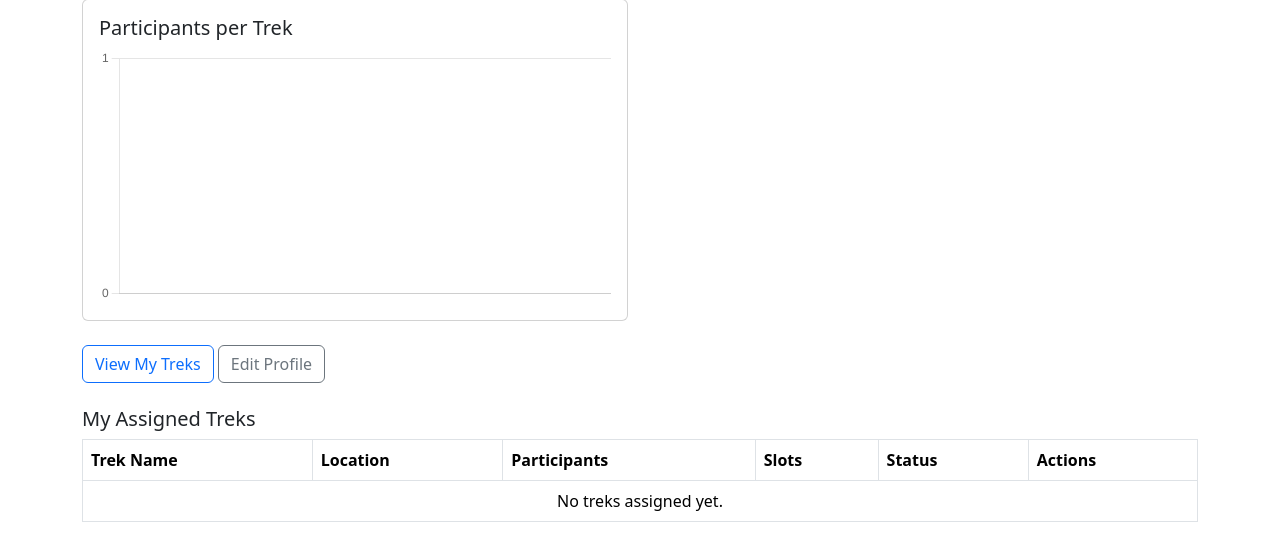
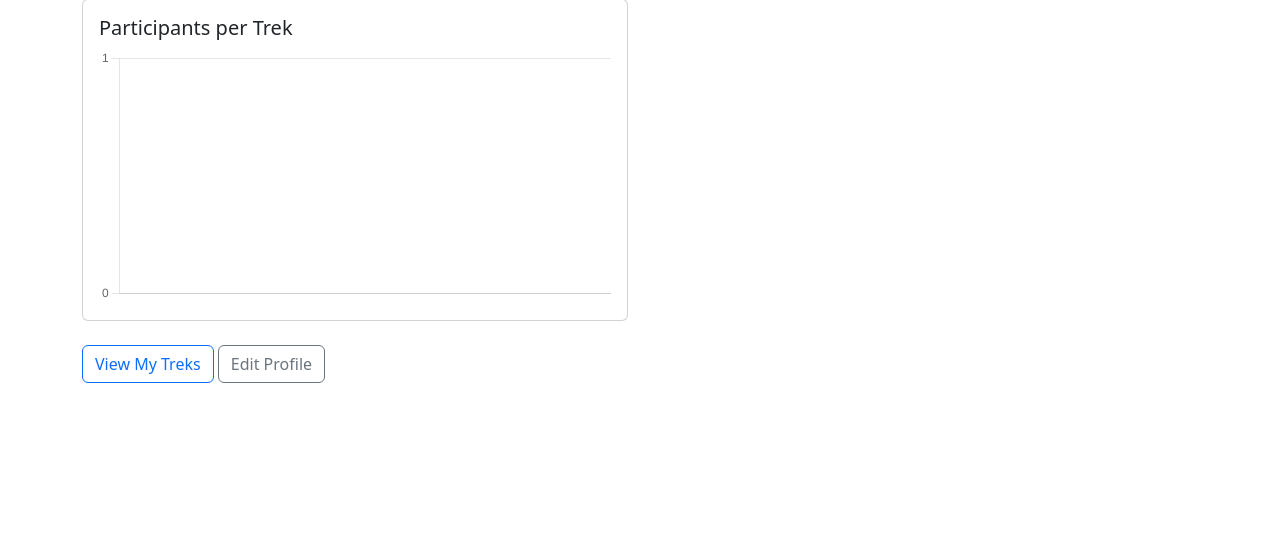
Before and after one commit to 24f2002804/trekking-management-application, a Python web app: template app/templates/staff/dashboard.html in a window 1280 px wide. Shown: the part 296-834 px from the top of the page. After the commit the page ends 679 px from the top, so only its background shows below. Run offline with Jinja, Linux system fonts and the light colour scheme; the template is opened without the code that fills it, so the values that code supplies are empty.

Commit message:
updated staff dashboard, view treks

```diff
--- a/app/templates/staff/dashboard.html
+++ b/app/templates/staff/dashboard.html
@@ -38,26 +38,6 @@
     <a href="{{ url_for('staff.profile') }}" class="btn btn-outline-secondary">Edit Profile</a>
 </div>
 
-<h5 class="mt-4">My Assigned Treks</h5>
-<table class="table table-bordered">
-    <thead>
-        <tr><th>Trek Name</th><th>Location</th><th>Participants</th><th>Slots</th><th>Status</th><th>Actions</th></tr>
-    </thead>
-    <tbody>
-        {% for trek in assigned_treks %}
-        <tr>
-            <td>{{ trek.name }}</td>
-            <td>{{ trek.location }}</td>
-            <td>{{ trek.bookings | rejectattr("status", "equalto", "Cancelled") | list | length }}</td>
-            <td>{{ trek.available_slots }}/{{ trek.total_slots }}</td>
-            <td>{{ trek.status }}</td>
-            <td><a href="{{ url_for('staff.manage_trek', trek_id=trek.id) }}" class="btn btn-sm btn-primary">Manage</a></td>
-        </tr>
-        {% else %}
-        <tr><td colspan="6" class="text-center">No treks assigned yet.</td></tr>
-        {% endfor %}
-    </tbody>
-</table>
 
 <script>
 new Chart(document.getElementById('staffChart'), {
```
